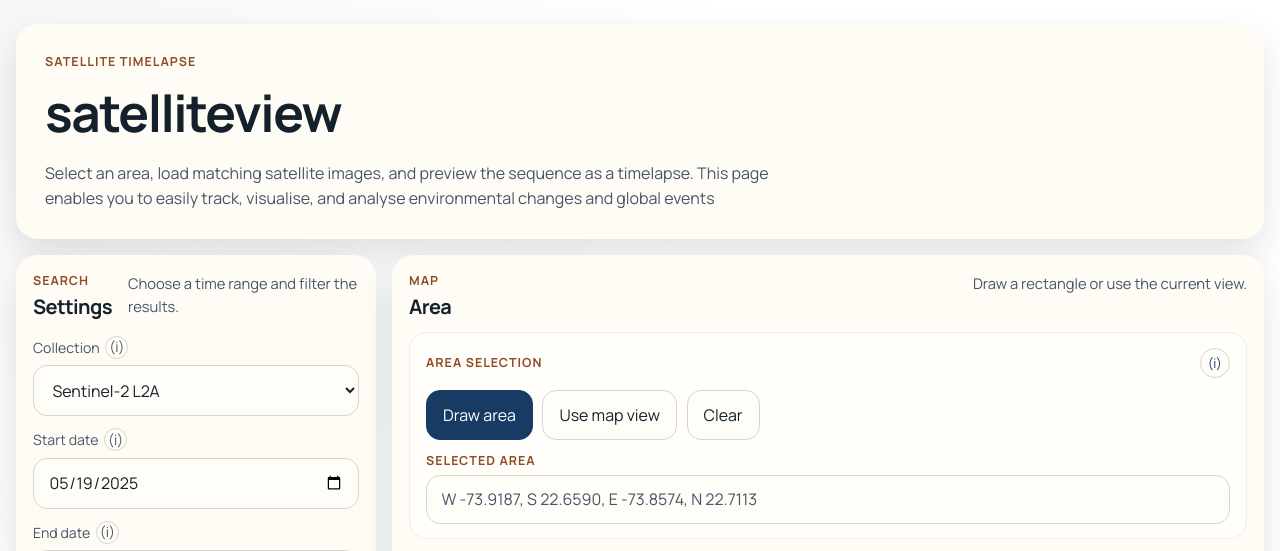
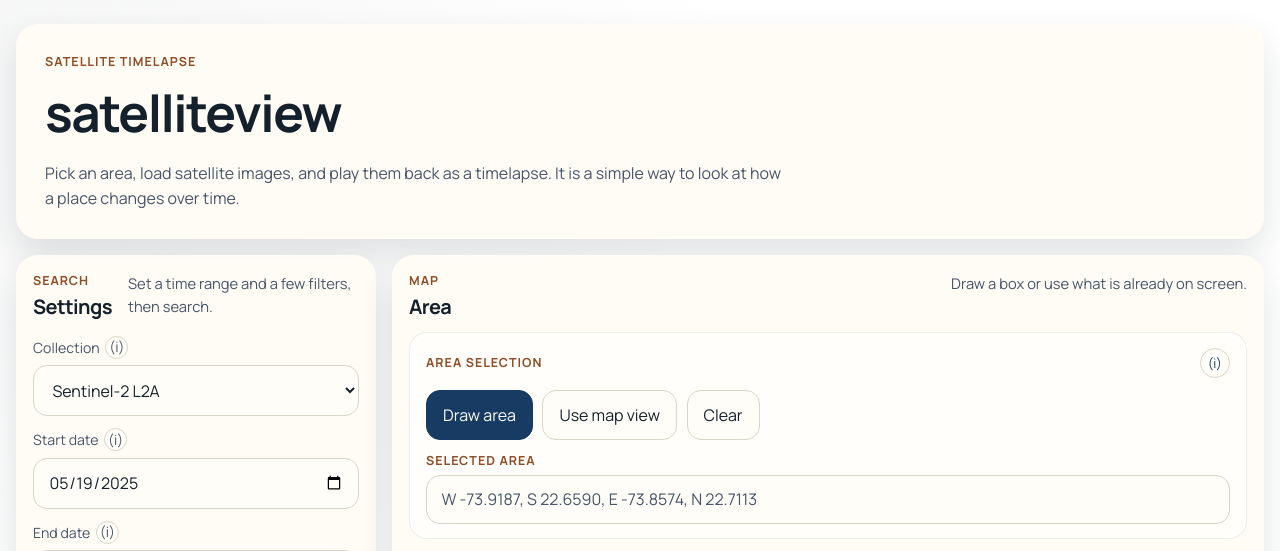
Before and after one commit to yongxingloo/satellite_view_py_html, a Flask app: page / in a window 1280 px wide. Shown: the top 551 px of the page. Run offline with Flask 3, Linux system fonts and the light colour scheme; some libraries are stand-ins or nearby versions.

Commit message:
Simplify UI copy across search and timelapse views

```diff
--- a/static/app.js
+++ b/static/app.js
@@ -368,9 +368,9 @@ function renderPlayer() {
     playerImage.removeAttribute("src");
     playerPlaceholder.hidden = false;
     playerTitle.textContent = "No frame selected";
-    playerSubtitle.textContent = "Awaiting overpass search";
+    playerSubtitle.textContent = "Nothing loaded yet";
     fileNameText.textContent = "No file selected";
-    fileUrlText.textContent = "Run a search to inspect the selected frame source.";
+    fileUrlText.textContent = "Run a search to inspect the selected frame.";
     stacUrlCode.textContent = "No STAC URL available.";
     titilerUrlCode.textContent = "No TiTiler URL available.";
     stacUrlLink.hidden = true;
@@ -414,7 +414,7 @@ function renderResults() {
   resultsList.innerHTML = "";
 
   if (!state.items.length) {
-    resultsList.innerHTML = '<div class="empty-state">No scenes loaded yet.</div>';
+    resultsList.innerHTML = '<div class="empty-state">No scenes yet.</div>';
     renderTimeline();
     renderPlayer();
     return;
@@ -512,7 +512,7 @@ async function advancePlayback() {
     }
   }
 
-  setStatus("Playback stopped because no additional preview files could be loaded.");
+  setStatus("Playback stopped because the next frames would not load.");
   stopPlayback();
 }
 
@@ -554,12 +554,12 @@ async function postJson(url, payload) {
 async function searchScenes() {
   // Send the current filters and AOI to the backend search endpoint.
   if (!state.bbox) {
-    setStatus("Choose an area before searching.");
+    setStatus("Pick an area first.");
     return;
   }
 
   stopPlayback();
-  setStatus("Searching scenes...");
+  setStatus("Searching...");
   searchButton.disabled = true;
 
   try {
@@ -582,7 +582,7 @@ async function searchScenes() {
     if (state.items.length) {
       setStatus(`Loaded ${state.items.length} scene${state.items.length === 1 ? "" : "s"}.`);
     } else {
-      setStatus("No matching scenes were returned for that search.");
+      setStatus("No scenes matched that search.");
     }
   } catch (error) {
     state.items = [];
@@ -610,9 +610,9 @@ async function downloadExport(url, payload, fileName) {
 
 async function exportAnimation() {
   try {
-    setStatus("Rendering animation...");
+    setStatus("Making GIF...");
     await downloadExport("/api/export/animation", { scenes: state.items, fps: Number(speedInput.value) }, "satellite_timelapse.gif");
-    setStatus("Downloaded animated GIF.");
+    setStatus("GIF downloaded.");
   } catch (error) {
     setStatus(error.message);
   }
@@ -620,9 +620,9 @@ async function exportAnimation() {
 
 async function downloadFrames() {
   try {
-    setStatus("Preparing frame download...");
+    setStatus("Preparing ZIP...");
     await downloadExport("/api/export/frames", { scenes: state.items }, "satellite_frames.zip");
-    setStatus("Downloaded ZIP.");
+    setStatus("ZIP downloaded.");
   } catch (error) {
     setStatus(error.message);
   }
@@ -632,7 +632,7 @@ async function downloadFrames() {
 drawAreaButton.addEventListener("click", toggleDrawing);
 viewAreaButton.addEventListener("click", () => {
   setBBox(normalizeBounds(map.getBounds()), false);
-  setStatus("Using the current map view as the search area.");
+  setStatus("Using the current map view.");
 });
 clearAreaButton.addEventListener("click", () => {
   stopPlayback();
@@ -645,7 +645,7 @@ clearAreaButton.addEventListener("click", () => {
   renderStats({ scene_count: 0, range_label: "--", average_revisit_days: null, average_cloud_cover: null });
   renderResults();
   setResultCount(0);
-  setStatus("Area and search results cleared.");
+  setStatus("Cleared.");
 });
 searchButton.addEventListener("click", searchScenes);
 streetsLayerButton.addEventListener("click", () => setActiveMapLayer("streets"));
@@ -685,7 +685,7 @@ map.on("click", (event) => {
   const bounds = L.latLngBounds(state.anchorLatLng, event.latlng);
   setBBox(normalizeBounds(bounds), true);
   stopDrawing();
-  setStatus("Area selected. You can search now.");
+  setStatus("Area selected.");
 });
 
 map.on("mousemove", (event) => {
@@ -708,8 +708,8 @@ playerImage.addEventListener("error", () => {
   playerImage.removeAttribute("src");
   playerPlaceholder.hidden = false;
   fileUrlText.textContent = previewUrl
-    ? "The preview file failed to load for this frame."
-    : "This scene does not expose a direct preview file.";
+    ? "That preview would not load."
+    : "This scene does not have a direct preview file.";
   if (state.playing) {
     advancePlayback().catch((error) => {
       setStatus(error.message);
@@ -724,5 +724,5 @@ renderResults();
 setPlayerButtonState();
 if (Array.isArray(config.default_bbox) && config.default_bbox.length === 4) {
   setBBox(config.default_bbox, true);
-  setStatus("Default area loaded. Search to begin.");
+  setStatus("Area ready.");
 }
--- a/templates/index.html
+++ b/templates/index.html
@@ -25,8 +25,8 @@
       <p class="eyebrow">Satellite Timelapse</p>
       <h1>satelliteview</h1>
       <p class="hero-copy">
-        Select an area, load matching satellite images, and preview the sequence as a timelapse.
-        This page enables you to easily track, visualise, and analyse environmental changes and global events
+        Pick an area, load satellite images, and play them back as a timelapse.
+        It is a simple way to look at how a place changes over time.
       </p>
     </section>
 
@@ -38,13 +38,13 @@
             <p class="panel-kicker">Search</p>
             <h2>Settings</h2>
           </div>
-          <p class="panel-copy">Choose a time range and filter the results.</p>
+          <p class="panel-copy">Set a time range and a few filters, then search.</p>
         </div>
 
         <!-- Main filter form. Each field is paired with a small inline help tooltip. -->
         <div class="form-grid">
           <label class="field">
-            <span class="field-label">Collection <span class="inline-info" tabindex="0">(<span>i</span>)<span class="inline-popover">Choose the satellite source used for the search.</span></span></span>
+            <span class="field-label">Collection <span class="inline-info" tabindex="0">(<span>i</span>)<span class="inline-popover">Pick which satellite data to search.</span></span></span>
             <select id="collectionSelect">
               <option value="sentinel-2-l2a" selected>Sentinel-2 L2A</option>
               <option value="landsat-c2-l2">Landsat</option>
@@ -53,27 +53,27 @@
           </label>
 
           <label class="field">
-            <span class="field-label">Start date <span class="inline-info" tabindex="0">(<span>i</span>)<span class="inline-popover">Set the beginning of the time range to search for scenes.</span></span></span>
+            <span class="field-label">Start date <span class="inline-info" tabindex="0">(<span>i</span>)<span class="inline-popover">The first date to include in the search.</span></span></span>
             <input id="startDateInput" type="date" value="{{ initial_state.default_start_date }}">
           </label>
 
           <label class="field">
-            <span class="field-label">End date <span class="inline-info" tabindex="0">(<span>i</span>)<span class="inline-popover">Set the end of the time range to search for scenes.</span></span></span>
+            <span class="field-label">End date <span class="inline-info" tabindex="0">(<span>i</span>)<span class="inline-popover">The last date to include in the search.</span></span></span>
             <input id="endDateInput" type="date" value="{{ initial_state.default_end_date }}">
           </label>
 
           <label class="field">
-            <span class="field-label">Cloud cover max (%) <span class="inline-info" tabindex="0">(<span>i</span>)<span class="inline-popover">Lower values reduce cloudy scenes but may return fewer results.</span></span></span>
+            <span class="field-label">Cloud cover max (%) <span class="inline-info" tabindex="0">(<span>i</span>)<span class="inline-popover">Lower values usually mean cleaner images, but fewer matches.</span></span></span>
             <input id="cloudInput" type="number" min="0" max="100" value="{{ initial_state.default_cloud }}">
           </label>
 
           <label class="field">
-            <span class="field-label">Scene limit <span class="inline-info" tabindex="0">(<span>i</span>)<span class="inline-popover">Caps how many matching scenes are loaded into the timeline.</span></span></span>
+            <span class="field-label">Scene limit <span class="inline-info" tabindex="0">(<span>i</span>)<span class="inline-popover">Limits how many scenes are loaded.</span></span></span>
             <input id="limitInput" type="number" min="5" max="500" value="{{ initial_state.default_limit }}">
           </label>
 
           <label class="field">
-            <span class="field-label">Sequence <span class="inline-info" tabindex="0">(<span>i</span>)<span class="inline-popover">Controls how strictly the app filters scenes for the timelapse.</span></span></span>
+            <span class="field-label">Sequence <span class="inline-info" tabindex="0">(<span>i</span>)<span class="inline-popover">Changes how strict the filtering is for the timelapse.</span></span></span>
             <select id="sequenceModeSelect">
               <option value="balanced" selected>Balanced</option>
               <option value="strict">Strict alignment</option>
@@ -108,7 +108,7 @@
             <p class="panel-kicker">Map</p>
             <h2>Area</h2>
           </div>
-          <p class="panel-copy">Draw a rectangle or use the current view.</p>
+          <p class="panel-copy">Draw a box or use what is already on screen.</p>
         </div>
         <!-- Area toolbar makes the selection workflow visible before the map itself. -->
         <div class="area-toolbar">
@@ -118,8 +118,8 @@
               <span>(i)</span>
               <div class="info-popover" role="tooltip">
                 Click <strong>Draw area</strong>, then click two opposite corners on the map.
-                You can also use <strong>Use map view</strong> to select the visible map extent.
-                Best results are usually at city scale rather than very large regions.
+                Or use <strong>Use map view</strong> to grab what you are looking at.
+                This usually works best at city scale, not huge regions.
               </div>
             </div>
           </div>
@@ -149,7 +149,7 @@
             <p class="panel-kicker">Overview</p>
             <h2>Timeline</h2>
           </div>
-          <p class="panel-copy">See when scenes were captured and how the current set is distributed over time.</p>
+          <p class="panel-copy">See when the images were taken and how they spread over time.</p>
         </div>
 
         <div class="analytics-grid">
@@ -169,7 +169,7 @@
             <p class="panel-kicker">Scenes</p>
             <h2>Results</h2>
           </div>
-            <p class="panel-copy">Pick a scene to inspect it on the map and in the preview.</p>
+          <p class="panel-copy">Pick a scene to see it on the map and in the preview.</p>
         </div>
           <div id="resultsList" class="results-list" aria-live="polite"></div>
         </section>
@@ -181,13 +181,13 @@
             <p class="panel-kicker">Preview</p>
             <h2>Timelapse</h2>
           </div>
-            <p class="panel-copy">Play the sequence and download the frames.</p>
+          <p class="panel-copy">Play the sequence or save the frames.</p>
           </div>
 
           <div class="player-stage">
             <img id="playerImage" alt="Selected satellite frame preview">
             <div id="playerPlaceholder" class="player-placeholder">
-              Search an area to populate the timelapse frames.
+              Search an area to load some frames.
             </div>
           </div>
 
@@ -206,7 +206,7 @@
           <div class="file-panel">
             <span class="status-label">Selected file</span>
             <strong id="fileNameText">No file selected</strong>
-            <p id="fileUrlText" class="file-url">Run a search to inspect the selected frame source.</p>
+            <p id="fileUrlText" class="file-url">Run a search to inspect the selected frame.</p>
             <div class="url-grid">
               <article class="url-card">
                 <div class="url-card-head">
```
Lines whose indentation alone changed are shown as unchanged.
